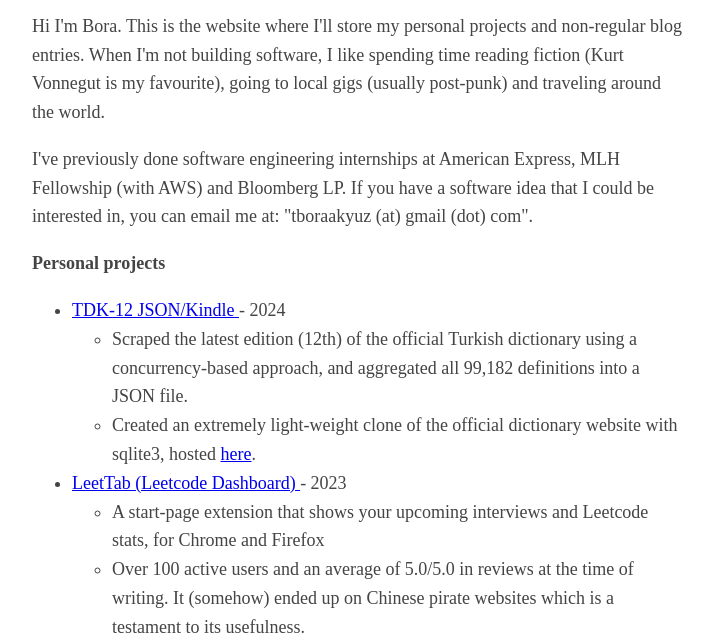
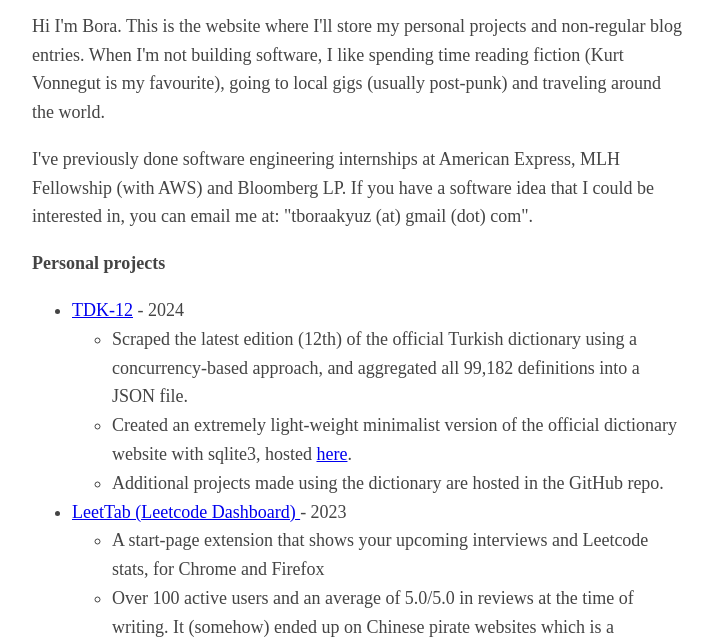
Before and after one commit to bora-7/bora-7.github.io, a plain HTML site: page index.html in a window 1280 px wide. Shown: the part 110-749 px from the top of the page, without its empty margins (283-996 px from the left). Drawn offline with Linux system fonts and the light colour scheme.

Commit message:
update tdk

```diff
--- a/index.html
+++ b/index.html
@@ -27,19 +27,23 @@
 
     <p><b>Personal projects</b></p>
     <ul>
-        <li><a href="https://github.com/bora-7/tdk-12-kindle" target="_blank"> TDK-12 JSON/Kindle </a> - 2024</li>
+        <li><a href="https://github.com/bora-7/tdk-12-kindle" target="_blank"> TDK-12</a> - 2024</li>
         <ul>
             <li>Scraped the latest edition (12th) of the official Turkish dictionary using a concurrency-based approach,
                 and aggregated all 99,182 definitions
                 into a JSON file. </li>
-                <li>Created an extremely light-weight clone of the official dictionary website with sqlite3, hosted
-                    <a href="https://tdk.boraakyuz.me/" target="_blank">here</a>.</li>
+            <li>Created an extremely light-weight minimalist version of the official dictionary website with sqlite3,
+                hosted
+                <a href="https://tdk.boraakyuz.me/" target="_blank">here</a>.
+            <li>Additional projects made using the dictionary are hosted in the GitHub repo. </li>
+            </li>
         </ul>
         <li><a href="https://leettab.boraakyuz.me/" target="_blank"> LeetTab (Leetcode Dashboard) </a> - 2023</li>
         <ul>
             <li>A start-page extension that shows your upcoming interviews and Leetcode stats, for Chrome and Firefox
             </li>
-            <li>Over 100 active users and an average of 5.0/5.0 in reviews at the time of writing. It (somehow) ended up on
+            <li>Over 100 active users and an average of 5.0/5.0 in reviews at the time of writing. It (somehow) ended up
+                on
                 Chinese pirate websites
                 which is a testament to its usefulness.</li>
         </ul>
```
